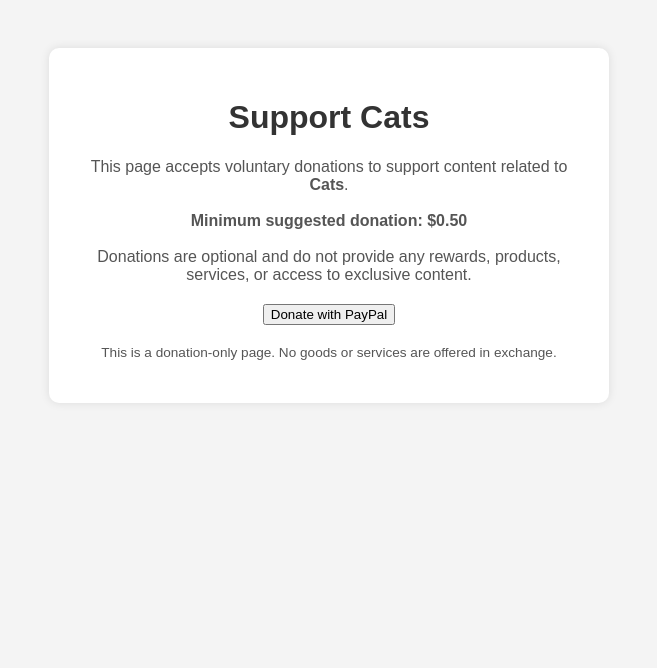
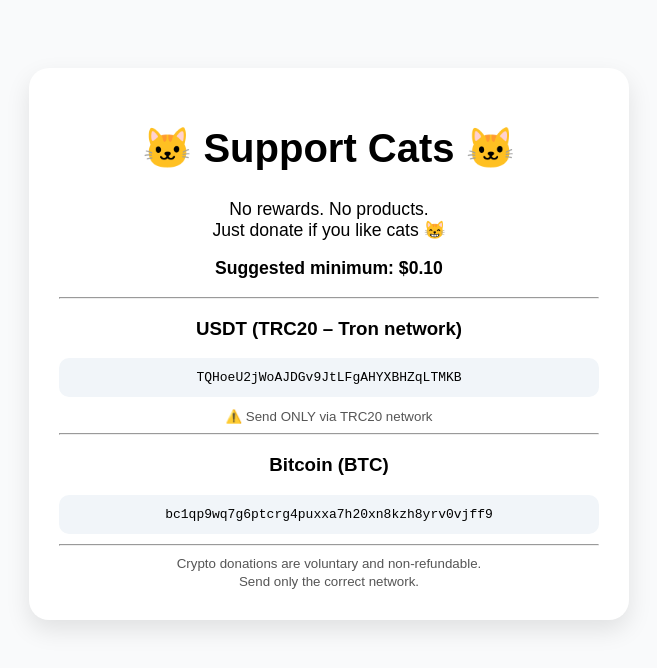
Before and after one commit to lightingview642-a11y/cat-lovers, a plain HTML site: page index.html in a window 1280 px wide. Shown: the whole page, without its empty margins (311-968 px from the left). Drawn offline with Linux system fonts and the light colour scheme.

Commit message:
Update index.html

```diff
--- a/index.html
+++ b/index.html
@@ -3,54 +3,83 @@
 <html lang="en">
 <head>
   <meta charset="UTF-8">
-    <meta name="viewport" content="width=device-width, initial-scale=1.0">
-    <title>Donate for Cats</title>
+  <title>Cats Donation 🐱</title>
   <style>
     body {
       font-family: Arial, sans-serif;
-            background-color: #f4f4f4;
+      background: #f9fafb;
       text-align: center;
-            padding: 40px;
+      padding: 60px 20px;
     }
-        .box {
-            background: white;
+    .card {
+      max-width: 540px;
+      margin: auto;
+      background: #ffffff;
       padding: 30px;
-            max-width: 500px;
-            margin: auto;
+      border-radius: 20px;
+      box-shadow: 0 10px 25px rgba(0,0,0,0.1);
+    }
+    h1 {
+      font-size: 2.5em;
+    }
+    p {
+      font-size: 1.1em;
+    }
+    .address {
+      background: #f1f5f9;
+      padding: 12px;
       border-radius: 10px;
-            box-shadow: 0 0 10px rgba(0,0,0,0.1);
+      font-family: monospace;
+      word-break: break-all;
+      margin: 10px 0;
     }
-        h1 { color: #333; }
-        p { color: #555; }
-        .donate {
-            margin-top: 20px;
+    img {
+      width: 160px;
+      margin: 10px 0;
+    }
+    small {
+      color: #555;
     }
   </style>
 </head>
 <body>
-    <div class="box">
-        <h1>Support Cats</h1>
+
+  <div class="card">
+    <h1>🐱 Support Cats 🐱</h1>
+
     <p>
-            This page accepts voluntary donations to support content related to <strong>Cats</strong>.
-            <br><br>
-            <strong>Minimum suggested donation: $0.50</strong>
-            <br><br>
-            Donations are optional and do not provide any rewards, products, services, or access to exclusive content.
+      No rewards. No products.<br>
+      Just donate if you like cats 😸
     </p>
 
-        <div class="donate">
-            <form action="https://www.paypal.com/donate" method="post" target="_blank">
-                <input type="hidden" name="business" value="greatpanamera@gmail.com">
-                <input type="hidden" name="no_recurring" value="0">
-                <input type="hidden" name="item_name" value="Support for Cats">
-                <input type="hidden" name="currency_code" value="USD">
-                <input type="submit" value="Donate with PayPal">
-            </form>
+    <p><strong>Suggested minimum: $0.10</strong></p>
+
+    <hr>
+
+    <h3>USDT (TRC20 – Tron network)</h3>
+    <div class="address">
+      TQHoeU2jWoAJDGv9JtLFgAHYXBHZqLTMKB
+    </div>
+    <!-- Place USDT QR image here -->
+    <!-- <img src="usdt-qr.png" alt="USDT TRC20 QR Code"> -->
+    <small>⚠️ Send ONLY via TRC20 network</small>
+
+    <hr>
+
+    <h3>Bitcoin (BTC)</h3>
+    <div class="address">
+      bc1qp9wq7g6ptcrg4puxxa7h20xn8kzh8yrv0vjff9
+    </div>
+    <!-- Place BTC QR image here -->
+    <!-- <img src="btc-qr.png" alt="BTC QR Code"> -->
+
+    <hr>
+
+    <small>
+      Crypto donations are voluntary and non-refundable.<br>
+      Send only the correct network.
+    </small>
   </div>
 
-        <p style="font-size: 0.85em; margin-top: 20px;">
-            This is a donation-only page. No goods or services are offered in exchange.
-        </p>
-    </div>
 </body>
 </html>
```
Lines whose indentation alone changed are shown as unchanged.
